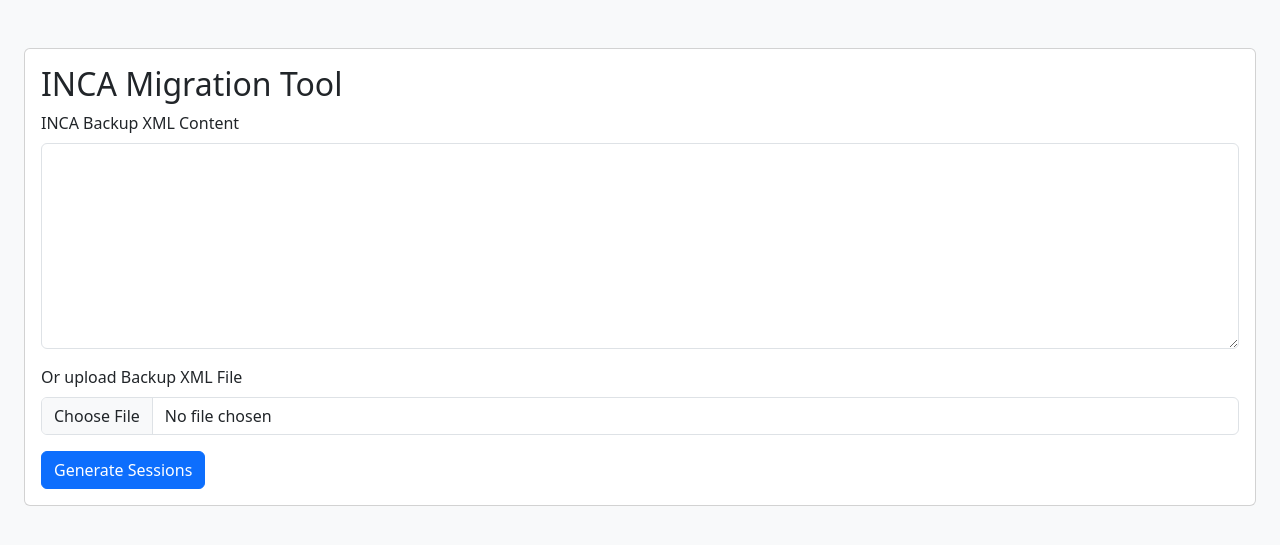
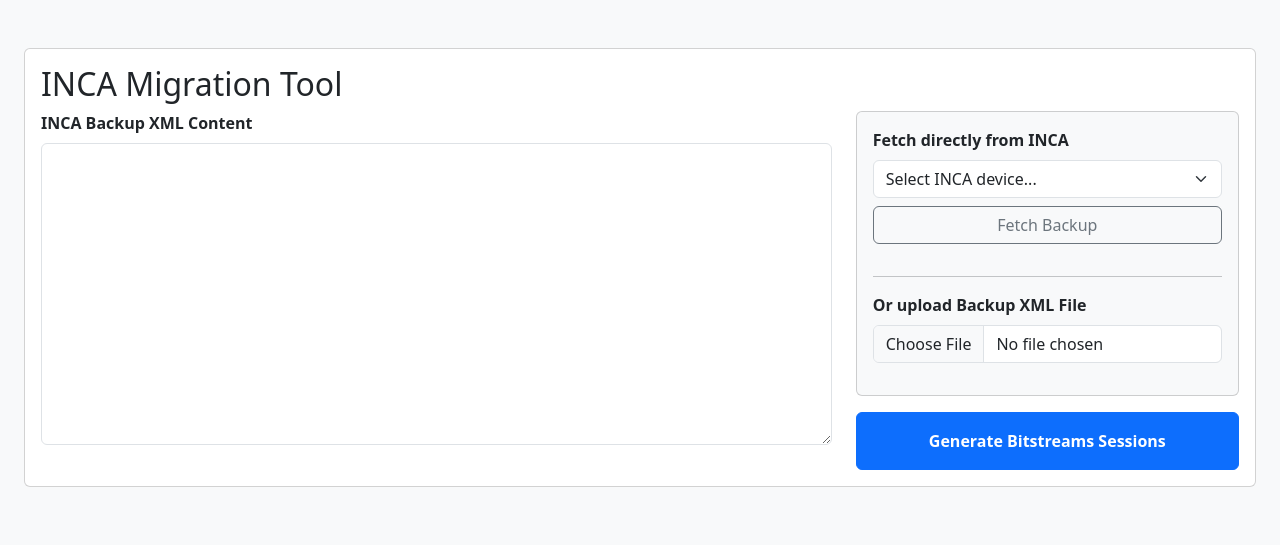
Before and after one commit to devdog1/bitstreamConfigImport, a PHP site: page / in a window 1280 px wide. Shown: the part 56-601 px from the top of the page. Run offline with PHP 8.4, Linux system fonts and the light colour scheme.

Commit message:
feat: add direct INCA backup fetching functionality
This commit integrates direct configuration retrieval from INCA devices:
- Added `inca_hosts` array to `config.php` for device management.
- Created `api/fetch_inca_backup.php` to handle Basic Auth requests to INCA devices.
- Redesigned the `index.php` UI to include an INCA host selection and fetching sidebar.
- Integrated AJAX logic to populate the migration tool directly from live devices.

This streamlines the migration workflow by removing the need for manual
XML exports and uploads.

Co-authored-by: devdog1 <10189540+devdog1@users.noreply.github.com>

```diff
--- a/config.php
+++ b/config.php
@@ -9,6 +9,14 @@ $CONFIG = [
     'localaddr' => '172.17.233.130',
     'default_template_id' => 13,
     'default_region' => 'Bitstreams',
+    'inca_hosts' => [
+        'inca1' => [
+            'name' => 'INCA Host 1',
+            'address' => '10.0.0.50',
+            'username' => 'admin',
+            'password' => 'admin',
+        ],
+    ],
     'servers' => [
         'default' => [
             'name' => 'Default Server',
--- a/index.php
+++ b/index.php
@@ -37,15 +37,34 @@ require_once 'config.php';
         <div class="card-body">
             <h2>INCA Migration Tool</h2>
             <form id="generateForm">
-                <div class="mb-3">
-                    <label for="backup" class="form-label">INCA Backup XML Content</label>
-                    <textarea name="backup" id="backup" rows="8" class="form-control"></textarea>
+                <div class="row">
+                    <div class="col-md-8">
+                        <div class="mb-3">
+                            <label for="backup" class="form-label fw-bold">INCA Backup XML Content</label>
+                            <textarea name="backup" id="backup" rows="12" class="form-control"></textarea>
+                        </div>
+                    </div>
+                    <div class="col-md-4">
+                        <div class="card bg-light mb-3">
+                            <div class="card-body">
+                                <label for="inca_host" class="form-label fw-bold">Fetch directly from INCA</label>
+                                <select id="inca_host" class="form-select mb-2">
+                                    <option value="">Select INCA device...</option>
+                                    <?php foreach ($CONFIG['inca_hosts'] as $key => $host): ?>
+                                        <option value="<?= htmlspecialchars($key) ?>"><?= htmlspecialchars($host['name']) ?> (<?= htmlspecialchars($host['address']) ?>)</option>
+                                    <?php endforeach; ?>
+                                </select>
+                                <button type="button" class="btn btn-outline-secondary w-100 mb-3" onclick="fetchFromInca()" id="fetchIncaBtn">Fetch Backup</button>
+
+                                <hr>
+
+                                <label for="backup_file" class="form-label fw-bold">Or upload Backup XML File</label>
+                                <input type="file" name="backup_file" id="backup_file" class="form-control mb-3">
+                            </div>
+                        </div>
+                        <button type="button" onclick="generateSessions()" id="generateBtn" class="btn btn-primary w-100 p-3 fw-bold">Generate Bitstreams Sessions</button>
+                    </div>
                 </div>
-                <div class="mb-3">
-                    <label for="backup_file" class="form-label">Or upload Backup XML File</label>
-                    <input type="file" name="backup_file" id="backup_file" class="form-control">
-                </div>
-                <button type="button" onclick="generateSessions()" id="generateBtn" class="btn btn-primary">Generate Sessions</button>
             </form>
         </div>
     </div>
@@ -168,6 +187,39 @@ require_once 'config.php';
 <script src="https://cdn.jsdelivr.net/npm/bootstrap@5.3.7/dist/js/bootstrap.bundle.min.js"></script>
 <script>
     let currentJSON = null;
+
+    async function fetchFromInca() {
+        const hostKey = document.getElementById("inca_host").value;
+        if (!hostKey) {
+            alert("Please select an INCA device first.");
+            return;
+        }
+
+        const btn = document.getElementById("fetchIncaBtn");
+        const originalText = btn.innerHTML;
+        btn.disabled = true;
+        btn.innerHTML = '<span class="spinner-border spinner-border-sm" role="status"></span> Fetching...';
+
+        const form = new FormData();
+        form.append("host_key", hostKey);
+
+        try {
+            const response = await fetch("api/fetch_inca_backup.php", { method: "POST", body: form });
+            const result = await response.json();
+
+            if (response.ok) {
+                document.getElementById("backup").value = result.xml;
+                alert("Backup fetched successfully.");
+            } else {
+                alert("Error: " + (result.error || "Failed to fetch backup."));
+            }
+        } catch (e) {
+            alert("Request failed: " + e);
+        } finally {
+            btn.disabled = false;
+            btn.innerHTML = originalText;
+        }
+    }
     let importModal = null;
     let sessions = [];
     let currentTemplates = [];
```
Also changed, not shown: api/fetch_inca_backup.php (added, +44 -0 lines).
